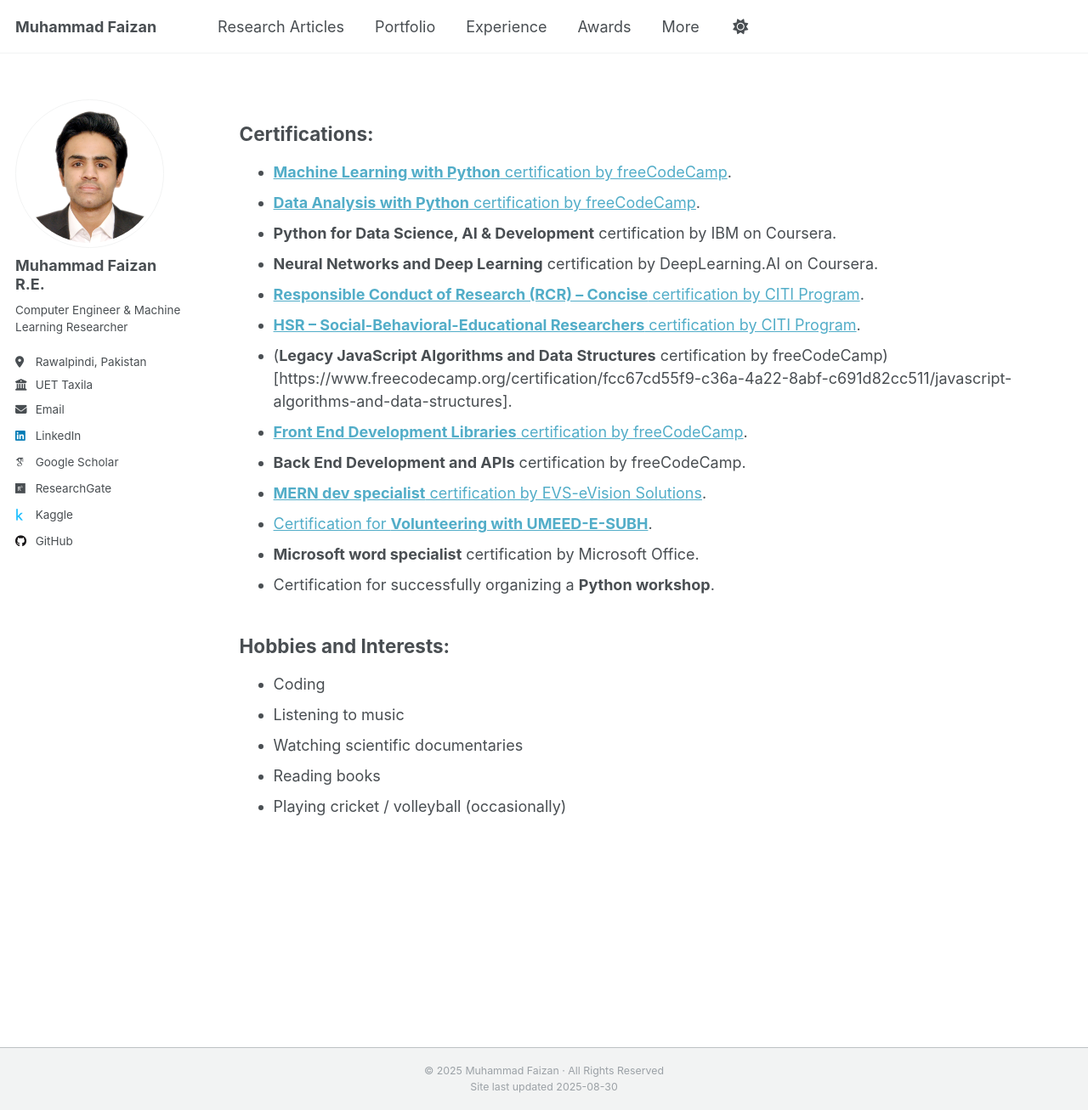
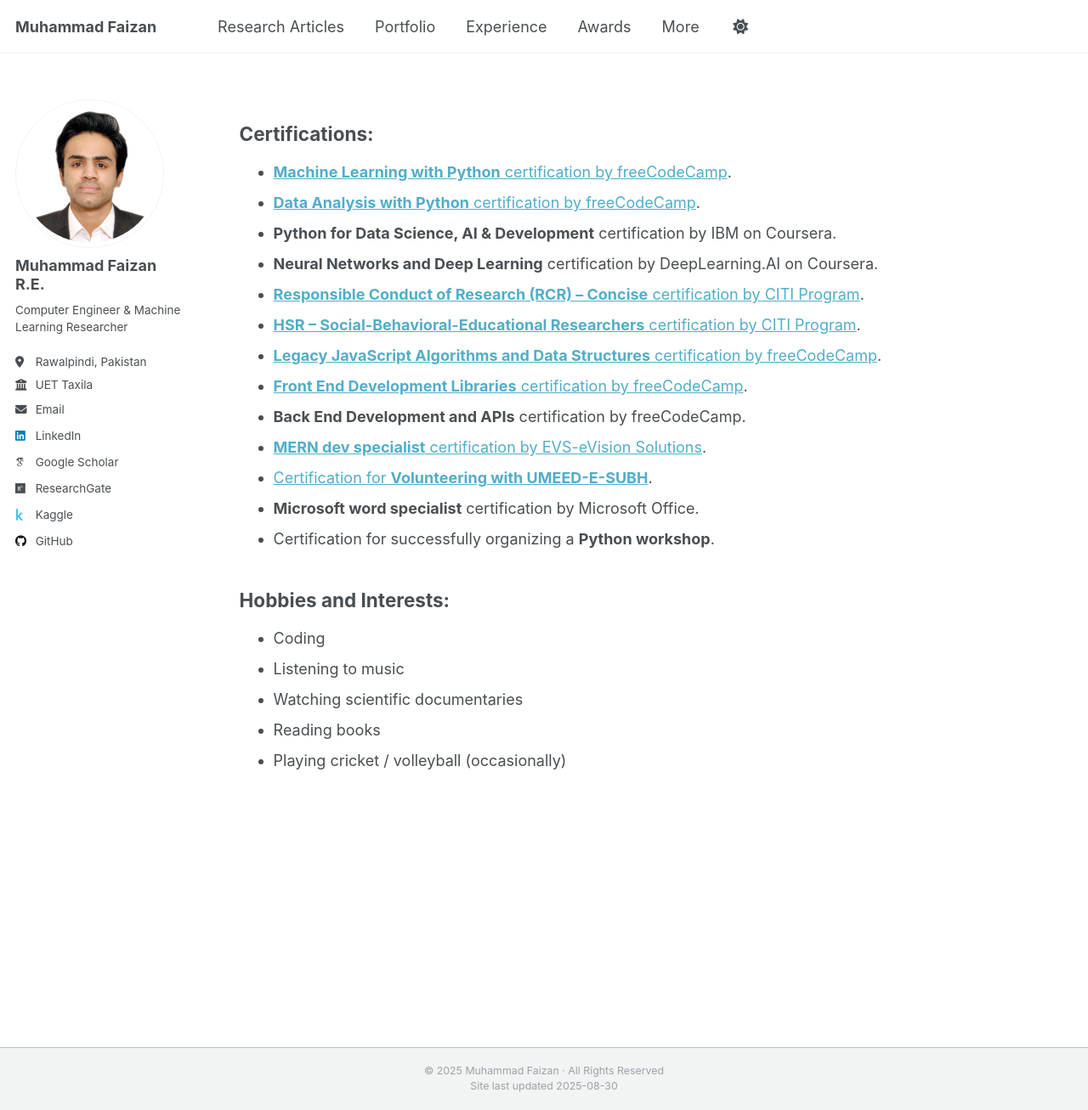
Before and after one commit to MuhammadFaizan99/MuhammadFaizan99.github.io, a Jekyll site: the page built from _pages/more.md, in a window 1280 px wide and 1307 px high. Shown: the whole window at 85% size. Built offline with Jekyll 4.4.1, drawn with Linux system fonts in a browser that asks for light colours; some web fonts are replaced; a script that is not in the unit is left out.

Commit message:
Update more.md

```diff
--- a/_pages/more.md
+++ b/_pages/more.md
@@ -16,7 +16,7 @@ redirect_from:
 - **Neural Networks and Deep Learning** certification by DeepLearning.AI on Coursera.
 - [**Responsible Conduct of Research (RCR) – Concise** certification by CITI Program](https://www.citiprogram.org/verify/?wb6c213f9-d3bb-4ae6-a0e0-3641674abc68-71594743).
 - [**HSR – Social-Behavioral-Educational Researchers** certification by CITI Program](https://www.citiprogram.org/verify/?w68492d72-519b-4e0b-bd8a-6bfbf94be0ad-71594790).
-- (**Legacy JavaScript Algorithms and Data Structures** certification by freeCodeCamp)[https://www.freecodecamp.org/certification/fcc67cd55f9-c36a-4a22-8abf-c691d82cc511/javascript-algorithms-and-data-structures].
+- [**Legacy JavaScript Algorithms and Data Structures** certification by freeCodeCamp](https://www.freecodecamp.org/certification/fcc67cd55f9-c36a-4a22-8abf-c691d82cc511/javascript-algorithms-and-data-structures).
 - [**Front End Development Libraries** certification by freeCodeCamp](https://www.freecodecamp.org/certification/fcc67cd55f9-c36a-4a22-8abf-c691d82cc511/front-end-development-libraries).
 - **Back End Development and APIs** certification by freeCodeCamp.
 - [**MERN dev specialist** certification by EVS-eVision Solutions](https://drive.google.com/file/d/1Vq_yaPOXdfCmPjcW1wjV79CW_KK2tBBV/view?usp=sharing).
```
